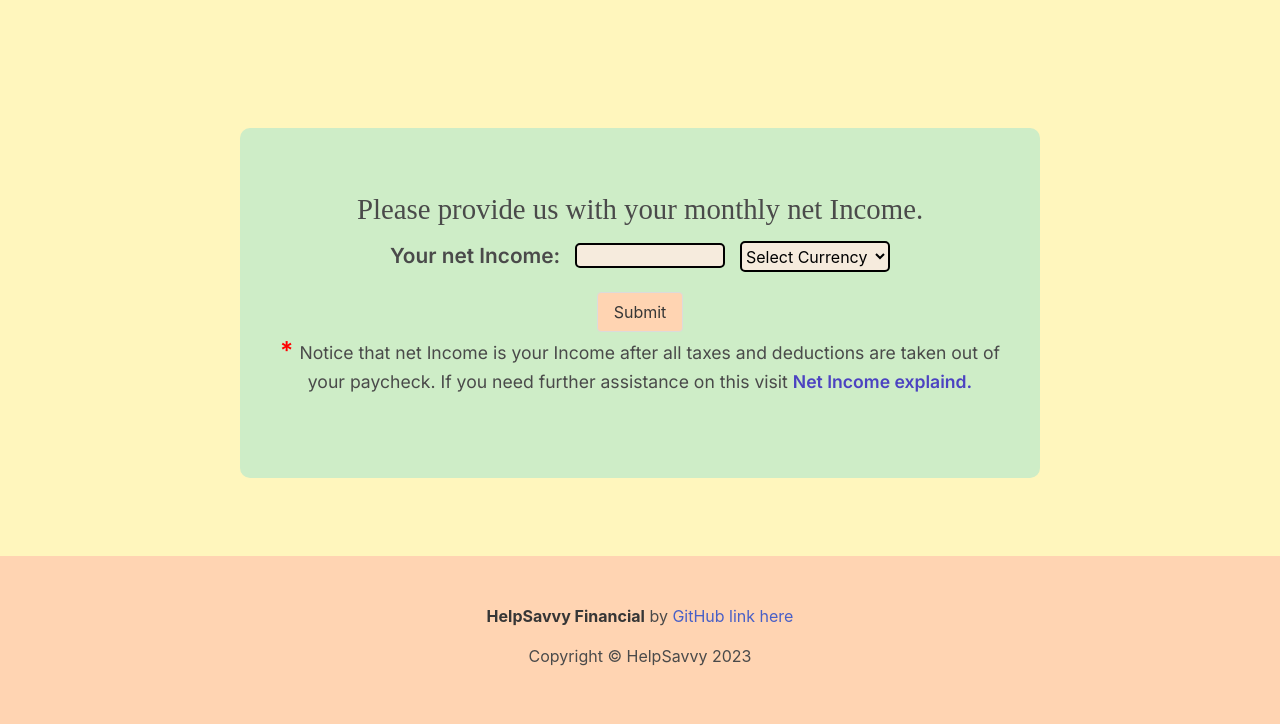
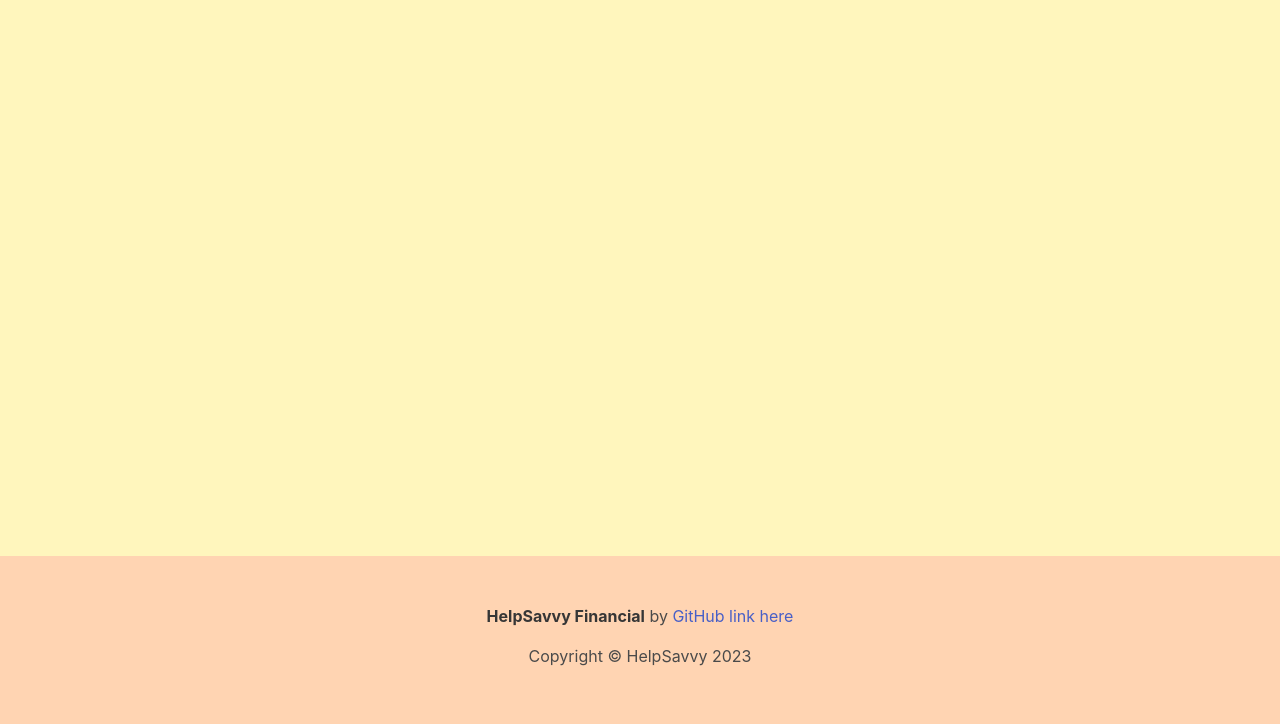
Before and after one commit to SamMartin92/hackathon-team-7, a Django app: page /others/ in a window 1280 px wide. Shown: the part 76-800 px from the top of the page. Run offline with Django 4.2, Linux system fonts and the light colour scheme.

Commit message:
removed income form from others link is now only displayed on the primary link

```diff
--- a/home/templates/home/others.html
+++ b/home/templates/home/others.html
@@ -1,65 +1,5 @@
 {% extends "home/base.html" %} {% block content %}
 
-<div class="income-form">
-    <h2>Please provide us with your monthly net Income.</h2>
-    <form action="#" method="post">
-      <label id="label" for="userIncome">Your net Income: </label>
-      <input type="number" name="userIncome" id="userIncome" />
-      <select id="currency" name="currency">
-        <option>Select Currency</option>
-        <option value="KWD">KWD-Kuwaiti Dinar</option>
-        <option value="BHD">BHD-Bahraini Dinar</option>
-        <option value="OMR">OMR-Omani Rial</option>
-        <option value="JOD">JOD-Jordanian Dinar</option>
-        <option value="GBP">GBP-British Pound Sterling</option>
-        <option value="KYD">KYD-Cayman Islands Dollar</option>
-        <option value="EUR">EUR-Euro</option>
-        <option value="CHF">CHF-Swiss Franc</option>
-        <option value="USD">USD-US Dollar</option>
-        <option value="CAD">CAD-Canadian Dollar</option>
-      </select>
-      <br />
-      <input type="button" value="Submit" id="submit" class="button income-sub-but"/>
-    </form>
-    <p id="info">
-      <span id="notice">* </span>Notice that net Income is your Income after all
-      taxes and deductions are taken out of your paycheck. If you need further
-      assistance on this visit
-      <a
-        id="info-link"
-        href="https://en.wikipedia.org/wiki/Net_income"
-        target="_blank"
-        aria-label="open wikipedia link in a new tab"
-        >Net Income explaind.</a
-      >
-    </p>
-  </div>
-  <div id="income-value"></div>
-  <div id="selected-currency"></div>
-  <!-- javascript code -->
-  <script>
-    // get users income value
-    let button = document.getElementById("submit");
-    let income = document.getElementById("income-value");
-    button.addEventListener("click", function () {
-      let incomeValue = document.getElementById("userIncome").value;
-      if (incomeValue === "") {
-        alert("Please provide your net Income !");
-      } else {
-        income.innerText = `User income is: ${incomeValue}`;
-      }
-    });
-    //code to get selected currency from user
-    (function () {
-      let currency_select = document.getElementById("currency");
-      let result = document.getElementById("selected-currency");
 
-      currency_select.addEventListener("change", function () {
-        let selected_value = this.value;
-        let selected_text = this.options[this.selectedIndex].text;
-        result.innerText = `Selected currency is: ${selected_value}`;
-      });
-    })();
-  </script>
 
 {% endblock %}
```
